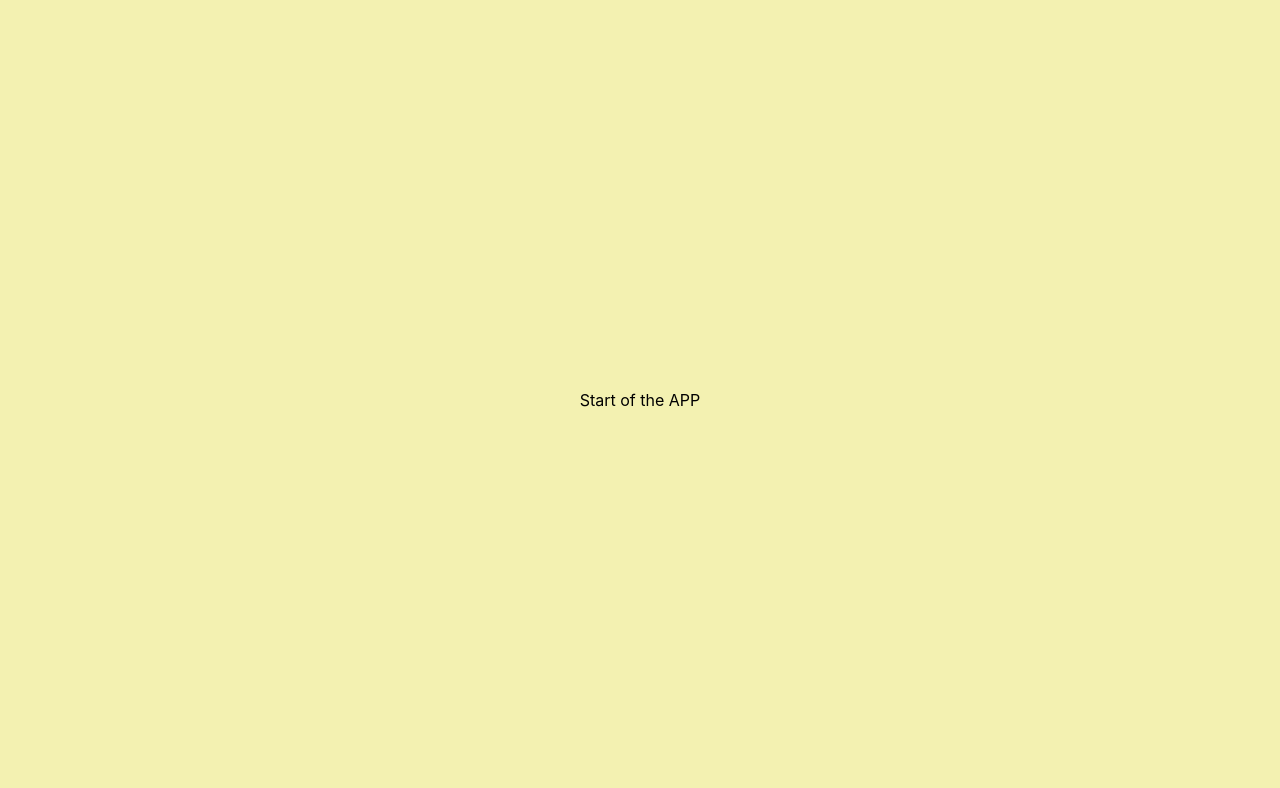
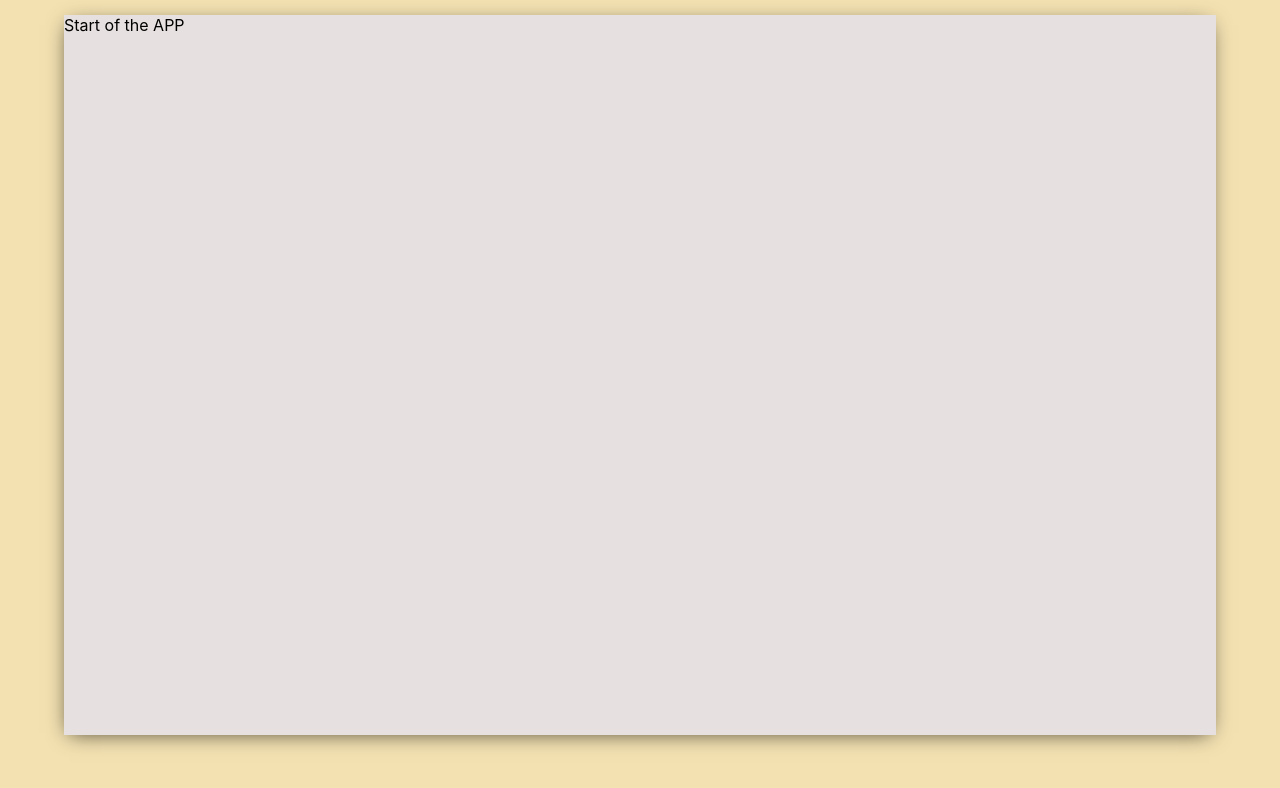
Before and after one commit to adospinoiu/MERN_Reading_List, a React (Create React App) app in the folder reading_list-front-end/: page / in a window 1280 px wide. Shown: the top 788 px of the page. Built offline with nearby package versions, Linux system fonts and the light colour scheme.

Commit message:
Added css to App.css for the background of the main body of the app

```diff
--- a/reading_list-front-end/src/App.css
+++ b/reading_list-front-end/src/App.css
@@ -2,5 +2,14 @@
   display: grid;
   place-items: center;
   height: 100vh;
-  background-color: rgb(243, 241, 177);
+  background-color: rgb(243, 225, 177);
 }
+
+.app__body {
+  display: flex;
+  background-color: rgb(231, 224, 224);
+  margin-top: -50px;
+  height: 90vh;
+  width: 90vw;
+  box-shadow: -1px 4px 20px -6px rgba(0, 0, 0, 0.75);
+}
```
